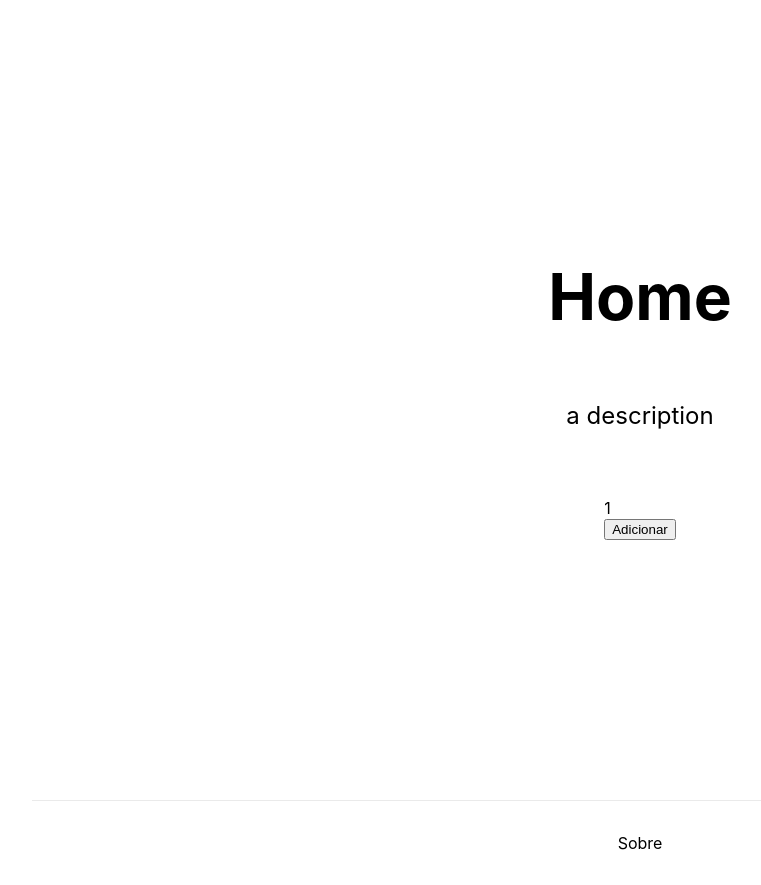
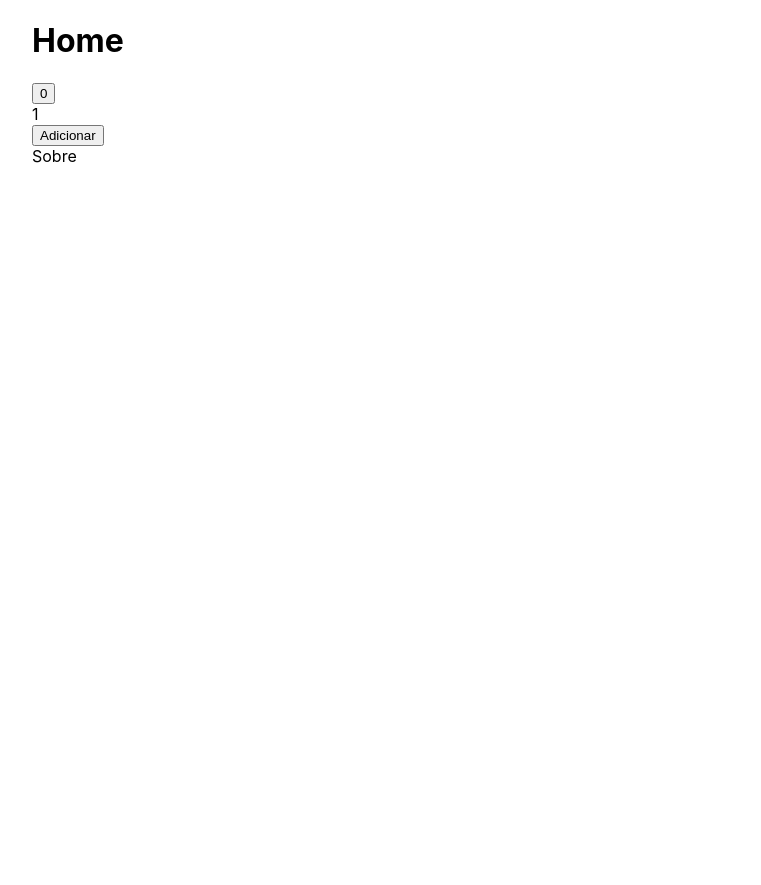
Before and after one commit to andersoncarli/snoopter, a Next.js app: page / in a window 1280 px wide. Shown: the whole page, without its empty margins (0-761 px from the left). After the commit the page ends 800 px from the top, so only its background shows below. Built offline with nearby package versions, Linux system fonts and the light colour scheme.

Commit message:
+sessionStorage state saving & restoring

```diff
--- a/components/Button.tsx
+++ b/components/Button.tsx
@@ -4,9 +4,10 @@ import { useState, useEffect, useLayoutEffect } from 'react'
 export default function button() {
   const [count, setCount] = useState(0)
 
+  if (typeof window !== "undefined") {
     useLayoutEffect(() => {
       if (sessionStorage.getItem('state')) {
-      setCount(parseInt(sessionStorage.getItem('state')))
+        setCount(Number(sessionStorage.getItem('state')))
       } else {
         sessionStorage.setItem('state', count.toString())
       }
@@ -15,6 +16,7 @@ export default function button() {
     useEffect(() => {
       sessionStorage.setItem('state', count.toString())
     }, [count])
+  }
 
   return (
     <>
--- a/components/Contador.tsx
+++ b/components/Contador.tsx
@@ -4,7 +4,6 @@ function Contador() {
   const [contador, setContador] = useState(1)
 
   useEffect(() => { // fired on State changes
-    console.log('useEffect')
     document.title = `You clicked ${contador} times`;
   });
 
--- a/next.config.js
+++ b/next.config.js
@@ -1,6 +1,6 @@
 /** @type {import('next').NextConfig} */
 const nextConfig = {
-  reactStrictMode: true,
+  // reactStrictMode: true, // problems with useEffect & useLayoutEffect
   swcMinify: true,
 }
 
--- a/pages/index.tsx
+++ b/pages/index.tsx
@@ -1,36 +1,19 @@
 import Head from 'next/head'
-import Image from 'next/image'
 import Link from "next/link";
 import styles from '../styles/Home.module.css'
 
 import Contador from '../components/Contador';
-// import Button from '../components/Button'
+import Button from '../components/Button'
 
 function Home() {
   return (
     <div className={styles.container}>
-      <Head>
-        <title>Create Next App</title>
-        <meta name="description" content="Generated by create next app" />
-        <link rel="icon" href="/favicon.ico" />
-      </Head>
-
-      <main className={styles.main}>
-        <h1 className={styles.title}>
-          Home
-        </h1>
-
-        <p className={styles.description}>
-          a description
-        </p>
-
-        {/* <Button></Button> */}
-        <Contador />
-      </main>
-
-      <footer className={styles.footer}>
-        <Link href="/sobre"> Sobre</Link>
-      </footer>
+      <h1>
+        Home
+      </h1>
+      <Button></Button>
+      <Contador />
+      <Link href="/sobre"> Sobre</Link>
     </div>
   )
 }
```
Lines whose indentation alone changed are shown as unchanged.
